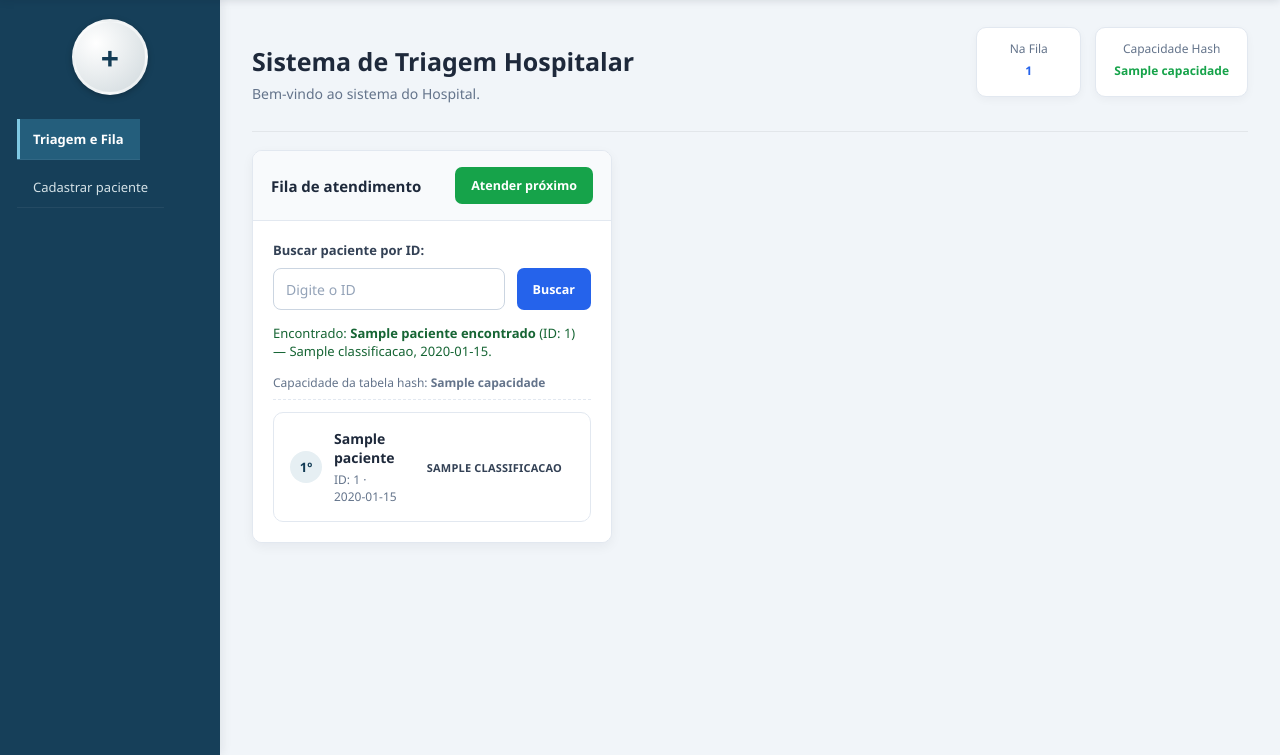
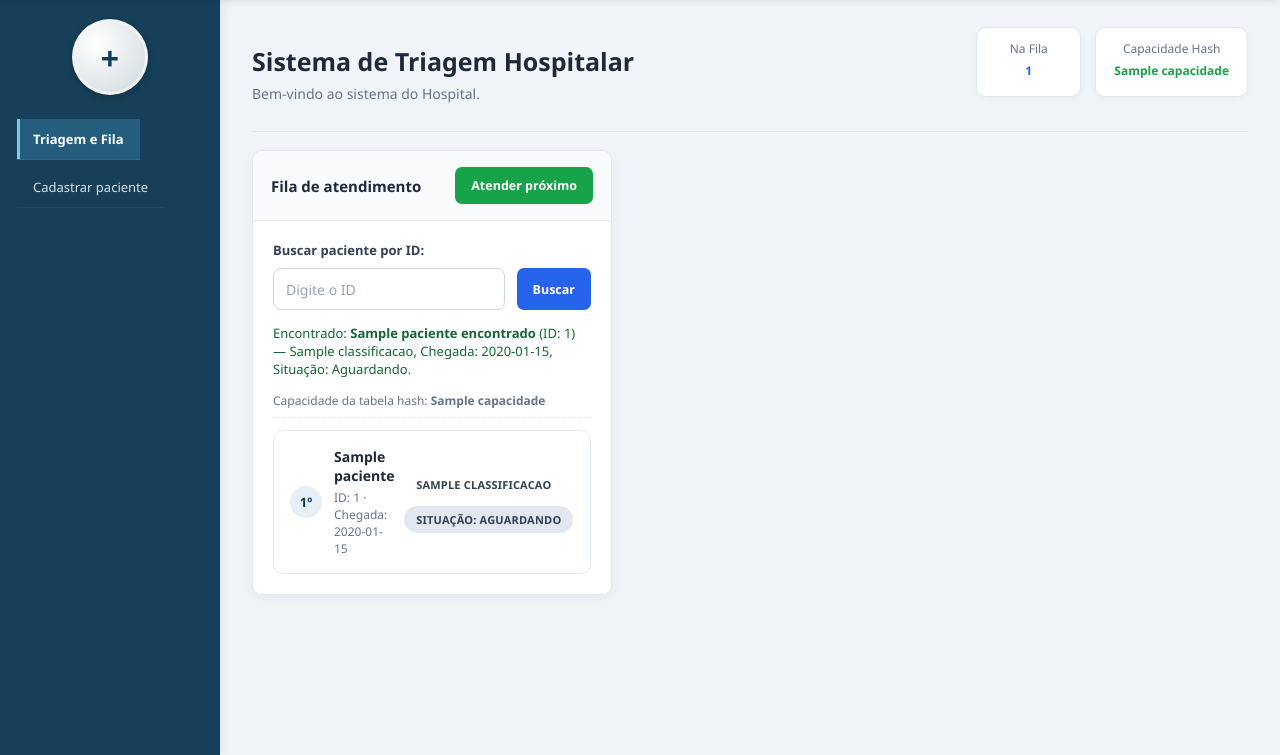
Before and after one commit to GabrielAmado07/App-Sigae, a Flask app: template templates/index.html in a window 1280 px wide. Shown: the part 61-816 px from the top of the page. Run offline with Flask 3, Linux system fonts and the light colour scheme; the template is opened without the code that fills it: most values are stand-ins (such as "Sample title", 1, 10 or a date in 2020).

Commit message:
adicionado lista e configurando o horario apenas

```diff
--- a/static/css/index.css
+++ b/static/css/index.css
@@ -878,6 +878,12 @@ body {
   background: #dbeafe;
   color: #1d4ed8;
 }
+
+.badge-aguardando {
+  background: #e2e8f0;
+  color: #334155;
+}
+
 /* ===== COMMIT 7 - MELHORIA DOS BOTOES ===== */
 .btn {
   display: inline-flex;
--- a/templates/cadastro.html
+++ b/templates/cadastro.html
@@ -46,8 +46,8 @@
                             </div>
 
                             <div class="form-group">
-                                <label for="horario">Horário:</label>
-                                <input type="datetime-local" id="horario" name="horario" required>
+                                <label for="horario">Horário de chegada:</label>
+                                <input type="time" id="horario" name="horario" required>
                             </div>
 
                             <div class="form-group">
--- a/templates/index.html
+++ b/templates/index.html
@@ -74,7 +74,8 @@
                             Encontrado: <strong>{{ paciente_encontrado.nome }}</strong>
                             (ID: {{ paciente_encontrado.id }}) —
                             {{ paciente_encontrado.classificacao.replace('_', ' ') }},
-                            {{ paciente_encontrado.horario.strftime('%d/%m/%Y %H:%M') }}.
+                            Chegada: {{ paciente_encontrado.horario.strftime('%H:%M') }},
+                            Situação: Aguardando.
                         </p>
                         {% elif mensagem_busca %}
                         <p class="search-message search-error" role="alert">{{ mensagem_busca }}</p>
@@ -90,7 +91,7 @@
                                     <span class="patient-pos">{{ loop.index }}º</span>
                                     <div>
                                         <div class="patient-name">{{ paciente.nome }}</div>
-                                        <div class="patient-time">ID: {{ paciente.id }} · {{ paciente.horario.strftime('%d/%m/%Y %H:%M') }}</div>
+                                        <div class="patient-time">ID: {{ paciente.id }} · Chegada: {{ paciente.horario.strftime('%H:%M') }}</div>
                                     </div>
                                 </div>
 
@@ -98,6 +99,7 @@
                                     <span class="badge badge-{{ paciente.classificacao|lower }}">
                                         {{ paciente.classificacao.replace('_', ' ') }}
                                     </span>
+                                    <span class="badge badge-aguardando">Situação: Aguardando</span>
                                 </div>
                             </li>
                             {% endfor %}
```
